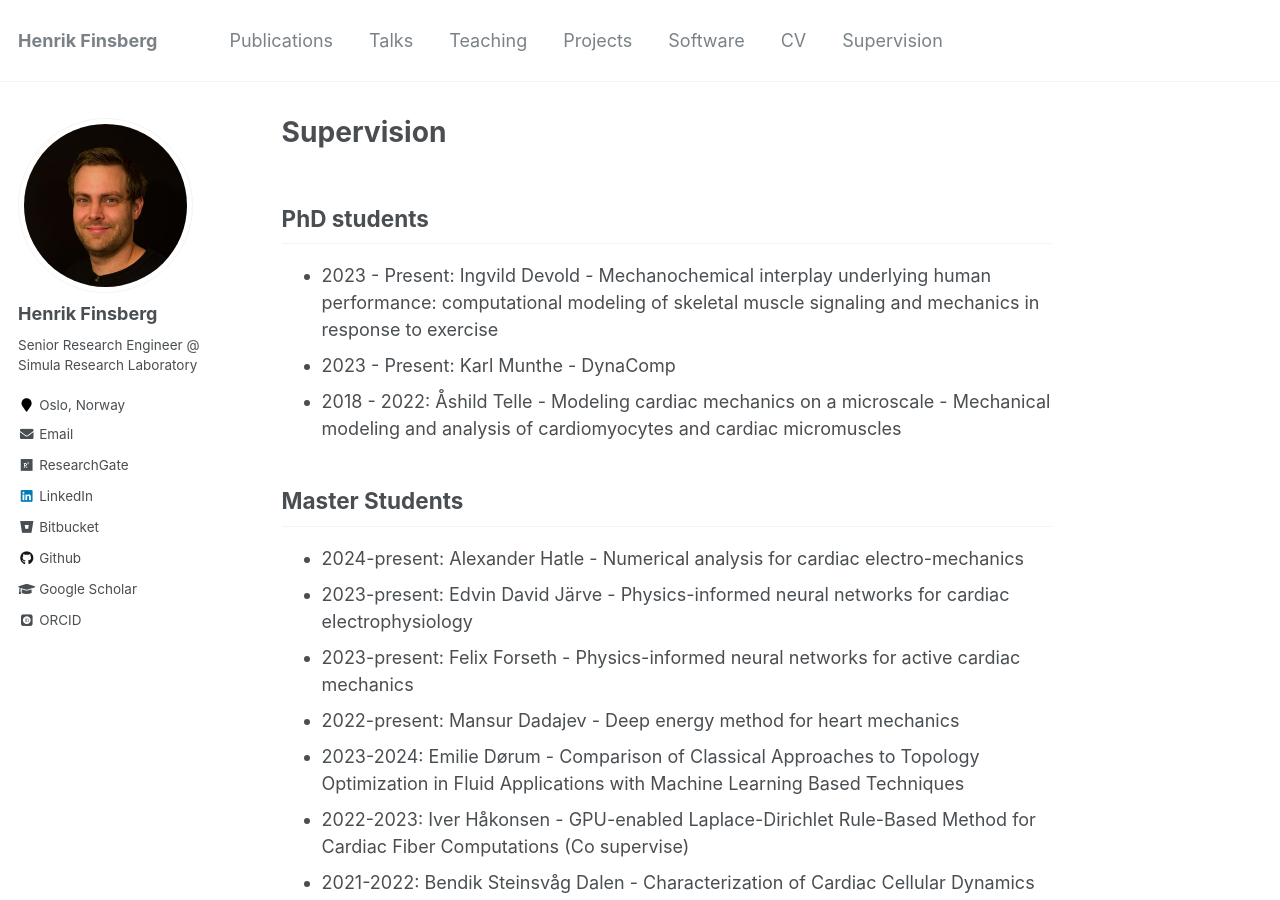
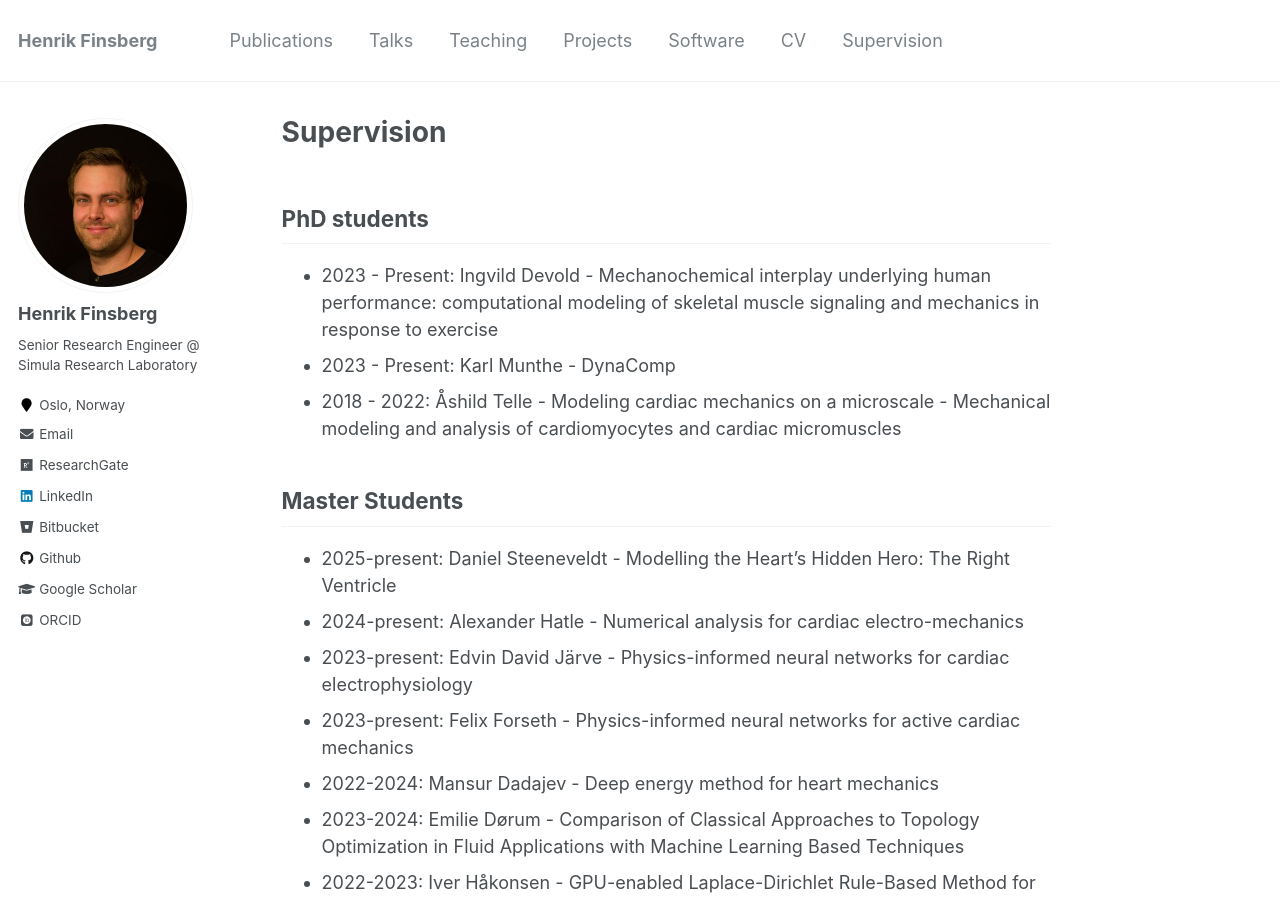
Before and after one commit to finsberg/finsberg.github.io, a Jekyll site: the page built from _pages/supervision.md, in a window 1280 px wide and 900 px high. Built offline with Jekyll 4.4.1, drawn with Linux system fonts in a browser that asks for light colours; some web fonts are replaced.

Commit message:
Update CV and supervision

```diff
--- a/_pages/supervision.md
+++ b/_pages/supervision.md
@@ -13,10 +13,11 @@ redirect_from:
 * 2018 - 2022: Åshild Telle - Modeling cardiac mechanics on a microscale - Mechanical modeling and analysis of cardiomyocytes and cardiac micromuscles
 
 ## Master Students
+* 2025-present: Daniel Steeneveldt - Modelling the Heart’s Hidden Hero: The Right Ventricle
 * 2024-present: Alexander Hatle - Numerical analysis for cardiac electro-mechanics
 * 2023-present: Edvin David Järve - Physics-informed neural networks for cardiac electrophysiology
 * 2023-present: Felix Forseth - Physics-informed neural networks for active cardiac mechanics
-* 2022-present: Mansur Dadajev - Deep energy method for heart mechanics
+* 2022-2024: Mansur Dadajev - Deep energy method for heart mechanics
 * 2023-2024: Emilie Dørum - Comparison of Classical Approaches to Topology Optimization in Fluid Applications with Machine Learning Based Techniques
 * 2022-2023: Iver Håkonsen - GPU-enabled Laplace-Dirichlet Rule-Based Method for Cardiac Fiber Computations (Co supervise)
 * 2021-2022: Bendik Steinsvåg Dalen - Characterization of Cardiac Cellular Dynamics Using Physics-informed Neural Networks
```
Also changed, not shown: _pages/cv.md (+1 -1 lines).
